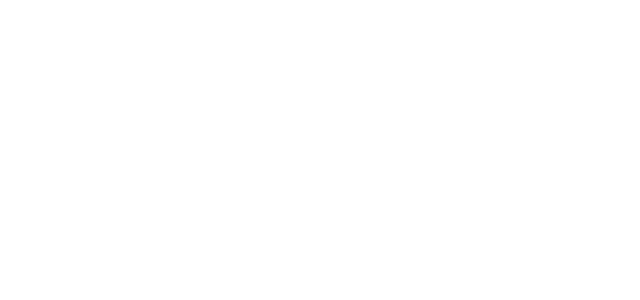
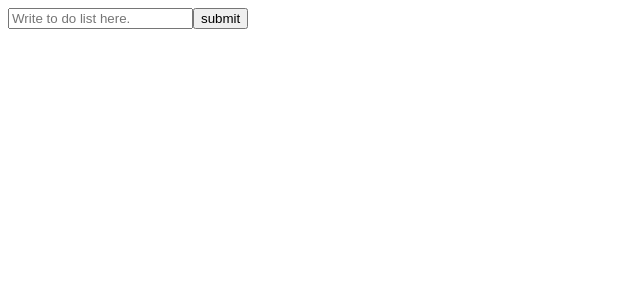
Before and after one commit to ezurno/react-todo, a React (Create React App) app: page / in a window 1280 px wide. Shown: the top 300 px of the page, without its empty margins (0-640 px from the left). Built offline with nearby package versions, Linux system fonts and the light colour scheme.

Commit message:
SET: normal form

```diff
--- a/src/App.tsx
+++ b/src/App.tsx
@@ -1,4 +1,5 @@
 import { createGlobalStyle } from "styled-components";
+import ToDoList from "./ToDoList";
 
 const GlobalStyle = createGlobalStyle``;
 
@@ -6,6 +7,7 @@
   return (
     <>
       <GlobalStyle />
+      <ToDoList />
     </>
   );
 }
--- /dev/null
+++ b/src/ToDoList.tsx
@@ -0,0 +1,26 @@
+import React, { useState } from "react";
+
+function ToDoList() {
+  const [toDo, setToDo] = useState("");
+
+  const onChange = (event: React.FormEvent<HTMLInputElement>) => {
+    const {
+      currentTarget: { value },
+    } = event;
+    setToDo(value);
+  };
+
+  const onSubmit = (event: React.FormEvent<HTMLFormElement>) => {
+    event.preventDefault();
+    console.log(toDo);
+  };
+
+  return (
+    <form onSubmit={onSubmit}>
+      <input onChange={onChange} placeholder="Write to do list here." />
+      <button>submit</button>
+    </form>
+  );
+}
+
+export default ToDoList;
```
